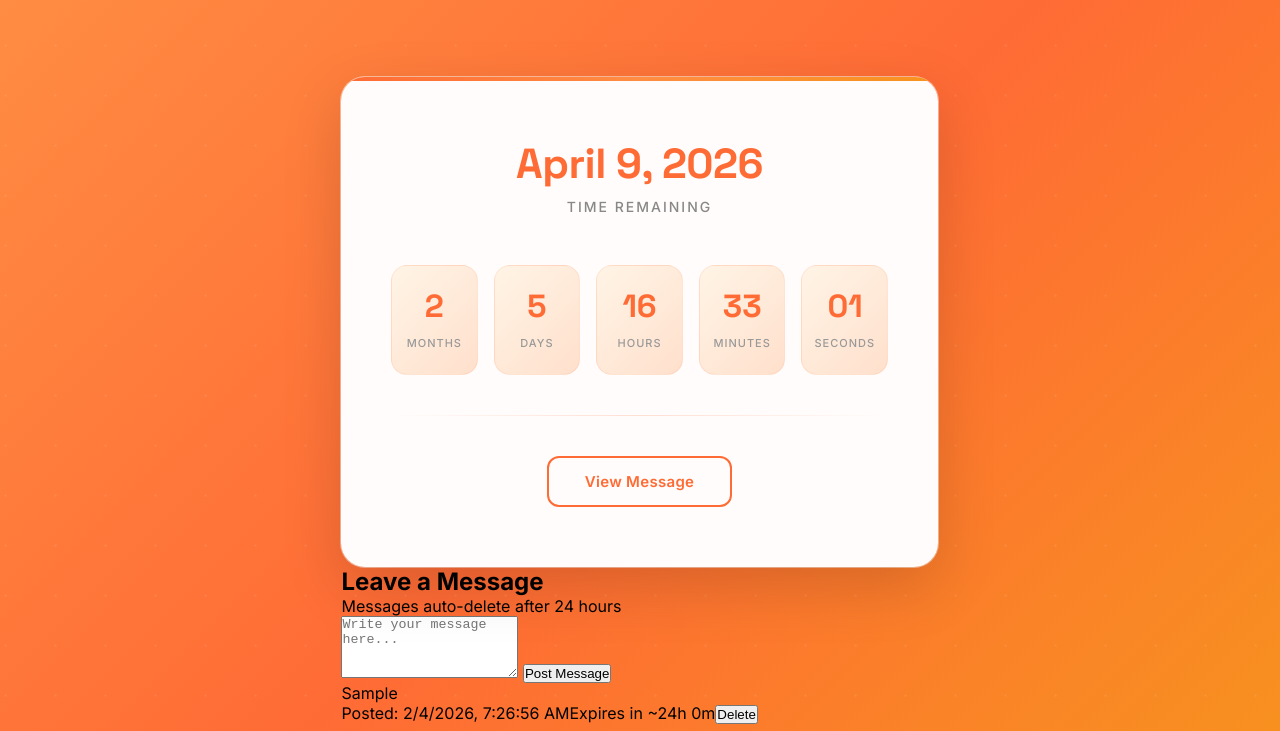
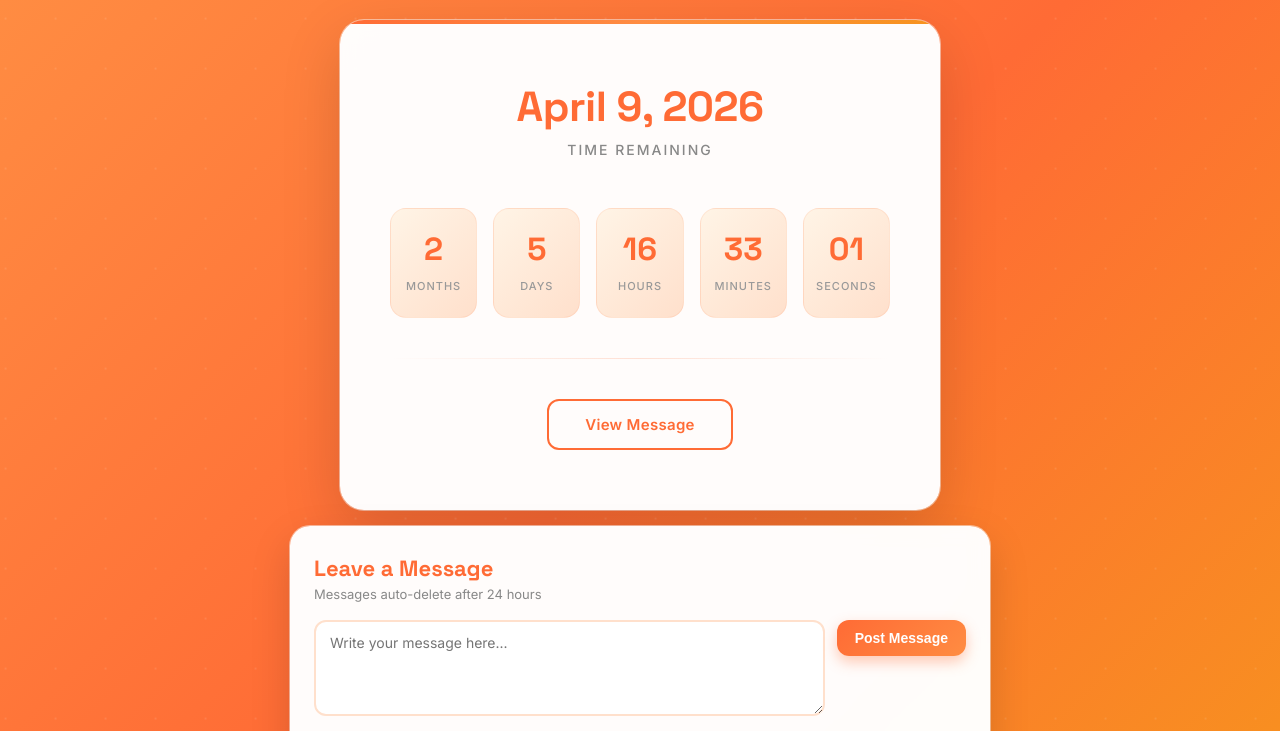
Before and after one commit to lukashavishvili19-dotcom/JozeF1na, a plain HTML site: page index.html in a window 1280 px wide. Both pictures are taken after typing "Sample" into the empty fields and a click on the button "Post Message". Shown: the top 731 px of the page. Drawn offline with Linux system fonts and the light colour scheme.

Commit message:
Update style.css

```diff
--- a/style.css
+++ b/style.css
@@ -10,9 +10,6 @@ body {
   margin: 0;
   min-height: 100vh;
   background: linear-gradient(135deg, #ff8c42 0%, #ff6b35 50%, #f7931e 100%);
-  display: flex;
-  justify-content: center;
-  align-items: center;
   font-family: 'Inter', -apple-system, BlinkMacSystemFont, 'Segoe UI', sans-serif;
   padding: 20px;
   position: relative;
@@ -35,6 +32,23 @@ body::before {
 @keyframes drift {
   0% { transform: translate(0, 0); }
   100% { transform: translate(50px, 50px); }
+}
+
+/* ===== SPLIT LAYOUT ===== */
+
+.split-container {
+  display: flex;
+  flex-direction: column;
+  min-height: calc(100vh - 40px);
+  gap: 16px;
+}
+
+.top-section,
+.bottom-section {
+  flex: 1;
+  display: flex;
+  justify-content: center;
+  align-items: center;
 }
 
 .container {
@@ -352,6 +366,132 @@ h1 {
   display: block;
 }
 
+/* ===== NOTE EDITOR ===== */
+
+.note-container {
+  width: 100%;
+  max-width: 700px;
+  position: relative;
+  z-index: 1;
+}
+
+.note-card {
+  background: rgba(255, 255, 255, 0.98);
+  padding: 28px 24px;
+  border-radius: 20px;
+  box-shadow: 0 16px 40px rgba(0, 0, 0, 0.15), 0 0 0 1px rgba(255, 255, 255, 0.5);
+  backdrop-filter: blur(10px);
+}
+
+.note-header h2 {
+  font-family: 'Space Grotesk', sans-serif;
+  font-size: 22px;
+  color: #ff6b35;
+  margin-bottom: 4px;
+}
+
+.note-subtitle {
+  font-size: 13px;
+  color: #888;
+}
+
+.note-editor {
+  margin-top: 18px;
+  display: flex;
+  gap: 12px;
+  align-items: flex-start;
+}
+
+.note-editor textarea {
+  flex: 1;
+  resize: vertical;
+  min-height: 80px;
+  max-height: 200px;
+  padding: 12px 14px;
+  border-radius: 12px;
+  border: 2px solid #ffe0cc;
+  font-family: 'Inter', sans-serif;
+  font-size: 14px;
+  outline: none;
+  transition: all 0.3s ease;
+}
+
+.note-editor textarea:focus {
+  border-color: #ff6b35;
+  box-shadow: 0 0 0 3px rgba(255, 107, 53, 0.15);
+}
+
+.note-submit-btn {
+  padding: 10px 18px;
+  border-radius: 12px;
+  border: none;
+  background: linear-gradient(135deg, #ff6b35, #ff8c42);
+  color: white;
+  font-size: 14px;
+  font-weight: 600;
+  cursor: pointer;
+  white-space: nowrap;
+  transition: all 0.3s ease;
+  box-shadow: 0 6px 14px rgba(255, 107, 53, 0.35);
+}
+
+.note-submit-btn:hover {
+  transform: translateY(-1px);
+  box-shadow: 0 8px 18px rgba(255, 107, 53, 0.45);
+}
+
+.note-submit-btn:active {
+  transform: translateY(0);
+  box-shadow: 0 4px 10px rgba(255, 107, 53, 0.35);
+}
+
+.notes-list {
+  margin-top: 18px;
+  max-height: 220px;
+  overflow-y: auto;
+  padding-right: 6px;
+}
+
+.note-item {
+  background: linear-gradient(135deg, #fff9f2 0%, #ffe9d6 100%);
+  border-radius: 14px;
+  padding: 12px 14px;
+  margin-bottom: 10px;
+  border-left: 3px solid #ff6b35;
+  position: relative;
+}
+
+.note-text {
+  font-size: 14px;
+  color: #555;
+  white-space: pre-wrap;
+  word-break: break-word;
+}
+
+.note-meta {
+  margin-top: 6px;
+  font-size: 11px;
+  color: #999;
+  display: flex;
+  justify-content: space-between;
+  align-items: center;
+}
+
+.note-expiry {
+  font-weight: 500;
+  color: #ff6b35;
+}
+
+.note-delete-btn {
+  border: none;
+  background: transparent;
+  color: #cc4b37;
+  font-size: 11px;
+  font-weight: 600;
+  cursor: pointer;
+  padding: 2px 4px;
+}
+
 @keyframes slideIn {
   from {
     opacity: 0;
@@ -379,6 +519,15 @@ h1 {
 /* ===== RESPONSIVE ===== */
 
 @media (max-width: 640px) {
+  .split-container {
+    min-height: auto;
+  }
+
+  .top-section,
+  .bottom-section {
+    flex: unset;
+  }
+
   .card {
     padding: 40px 30px;
   }
@@ -402,4 +551,17 @@ h1 {
   .countdown-item .label {
     font-size: 10px;
   }
+
+  .note-card {
+    padding: 22px 18px;
+  }
+
+  .note-editor {
+    flex-direction: column;
+    align-items: stretch;
+  }
+
+  .note-submit-btn {
+    align-self: flex-end;
+  }
 }
```
